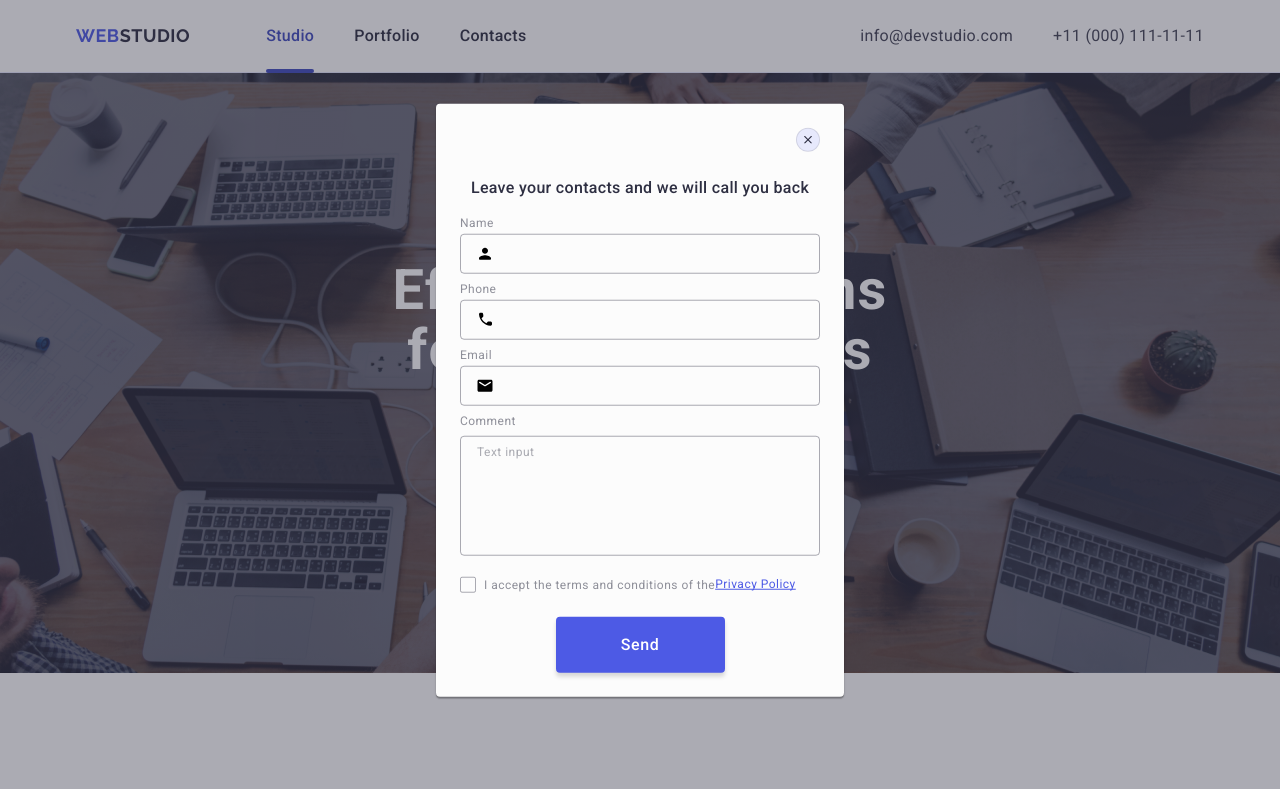
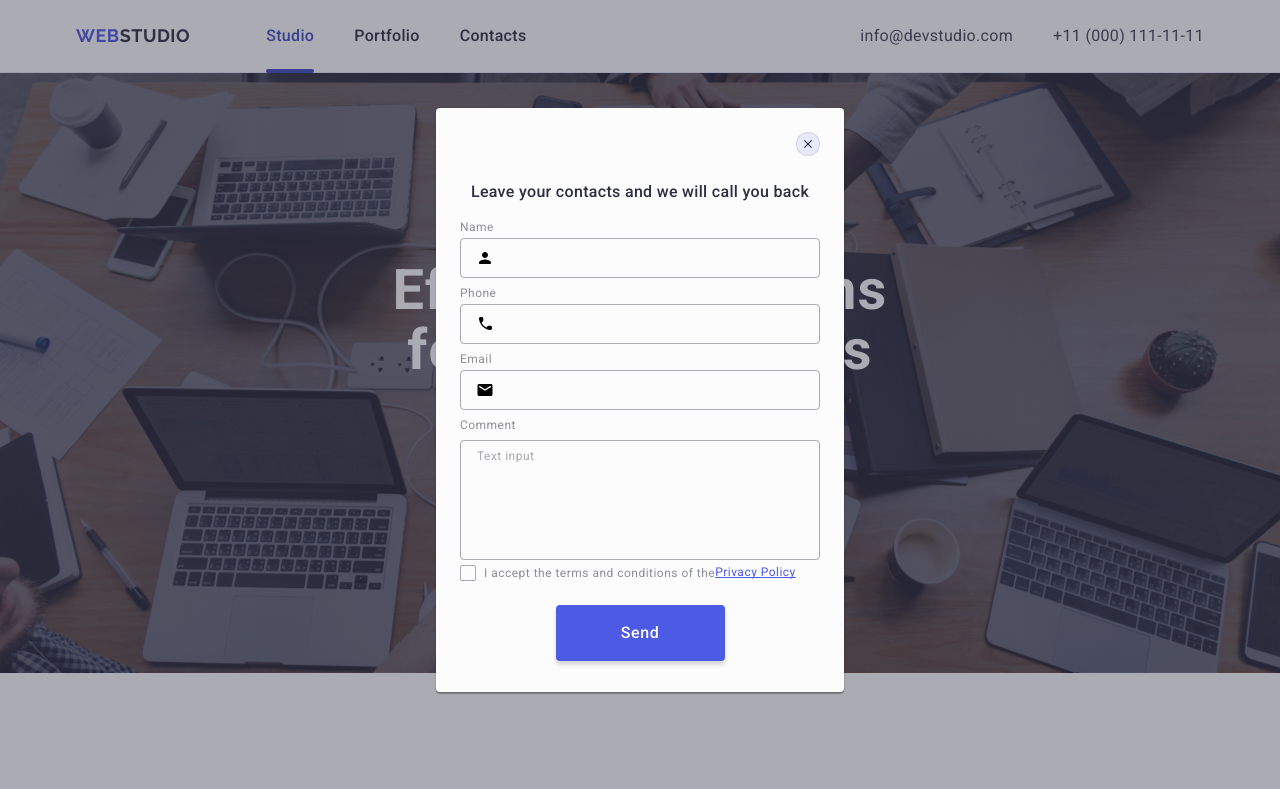
Before and after one commit to Juliia-Boi/goit-markup-hw-06, a plain HTML site: page index.html in a window 1280 px wide. Shown: the top 789 px of the page. Drawn offline with nearby package versions, Linux system fonts and the light colour scheme.

Commit message:
fixed cor

```diff
--- a/css/styles.css
+++ b/css/styles.css
@@ -648,13 +648,12 @@ margin-right: 120px;
     background-color: #E7E9FC;
     border: 1px solid rgba(0, 0, 0, 0.1);
     cursor: pointer;
+    transition: background-color 250ms cubic-bezier(0.4, 0, 0.2, 1), border 250ms cubic-bezier(0.4, 0, 0.2, 1);
     border-radius: 50%;
     display: flex;
     align-items: center;
     justify-content: center;
     padding: 0;
-    transition: background-color 250ms cubic-bezier(0.4, 0, 0.2, 1), border 250ms cubic-bezier(0.4, 0, 0.2, 1);
-    transition: fill 250ms cubic-bezier(0.4, 0, 0.2, 1);
 }
 
 .icon-close {
@@ -727,6 +726,7 @@ margin-right: 120px;
     border-radius: 4px;
     width: 100%;
     height: 40px;
+    transition: border-color 250ms cubic-bezier(0.4, 0, 0.2, 1);
     background-color: transparent;
     outline: transparent;
     margin-top: 4px;
@@ -750,11 +750,11 @@ margin-right: 120px;
 
 .icon-box {
     position: absolute;
+    transition: fill 250ms cubic-bezier(0.4, 0, 0.2, 1);
     left: 16px;
     top: 8px;
     top: 50%;
     transform: translateY(-50%);
-    transition: fill 250ms cubic-bezier(0.4, 0, 0.2, 1);
 }
 
 .modal-text {
@@ -771,6 +771,7 @@ margin-right: 120px;
     letter-spacing: 0.04em;
     color: rgba(46, 47, 66, 0.4);
     margin-top: 4px;
+    transition: border-color 250ms cubic-bezier(0.4, 0, 0.2, 1);
 }
 
 .modal-text::placeholder {
@@ -782,12 +783,12 @@ margin-right: 120px;
 }
 
 .modal-field {
-    margin-top: 16px;
+    margin-bottom: 24px;
 }
 
 .check-text {
     font-size: 12px;
-    line-height: 1.16667;
+    line-height: 1.17;
     letter-spacing: 0.04em;
     color: #8e8f99;
     display: flex;
@@ -813,12 +814,13 @@ margin-right: 120px;
     align-items: center;
     justify-content: center;
     fill: transparent;
-    transition: background-color 250ms cubic-bezier(0.4, 0, 0.2, 1);
+    display: inline-flex;
+    transition: background-color 250ms cubic-bezier(0.4, 0, 0.2, 1), border 250ms cubic-bezier(0.4, 0, 0.2, 1), fill 250ms cubic-bezier(0.4, 0, 0.2, 1);
 }
 
 .modal-check:checked + .check-text span {
     background-color: #404BBF;
-    /* border: none; */
+    border: none;
     fill: #f4f4fd;
     border: 1px solid #404bbf
 }
--- a/index.html
+++ b/index.html
@@ -672,14 +672,14 @@
           <div class="modal-field">
             <input
               type="checkbox"
-              name="privacy"
+              name="user-privacy"
               required
-              id="privacy"
+              id="user-privacy"
               class="modal-check visually-hidden"
+              value="true"
             />
-
-            <label for="privacy" class="check-text">
-              <span>
+            <label for="user-privacy" class="check-text">
+              <span class="check-text-privacy">
                 <svg class="modal-check-icon" width="10" height="8">
                   <use href="./images/icons.svg#icon-Vector"></use>
                 </svg>
```
